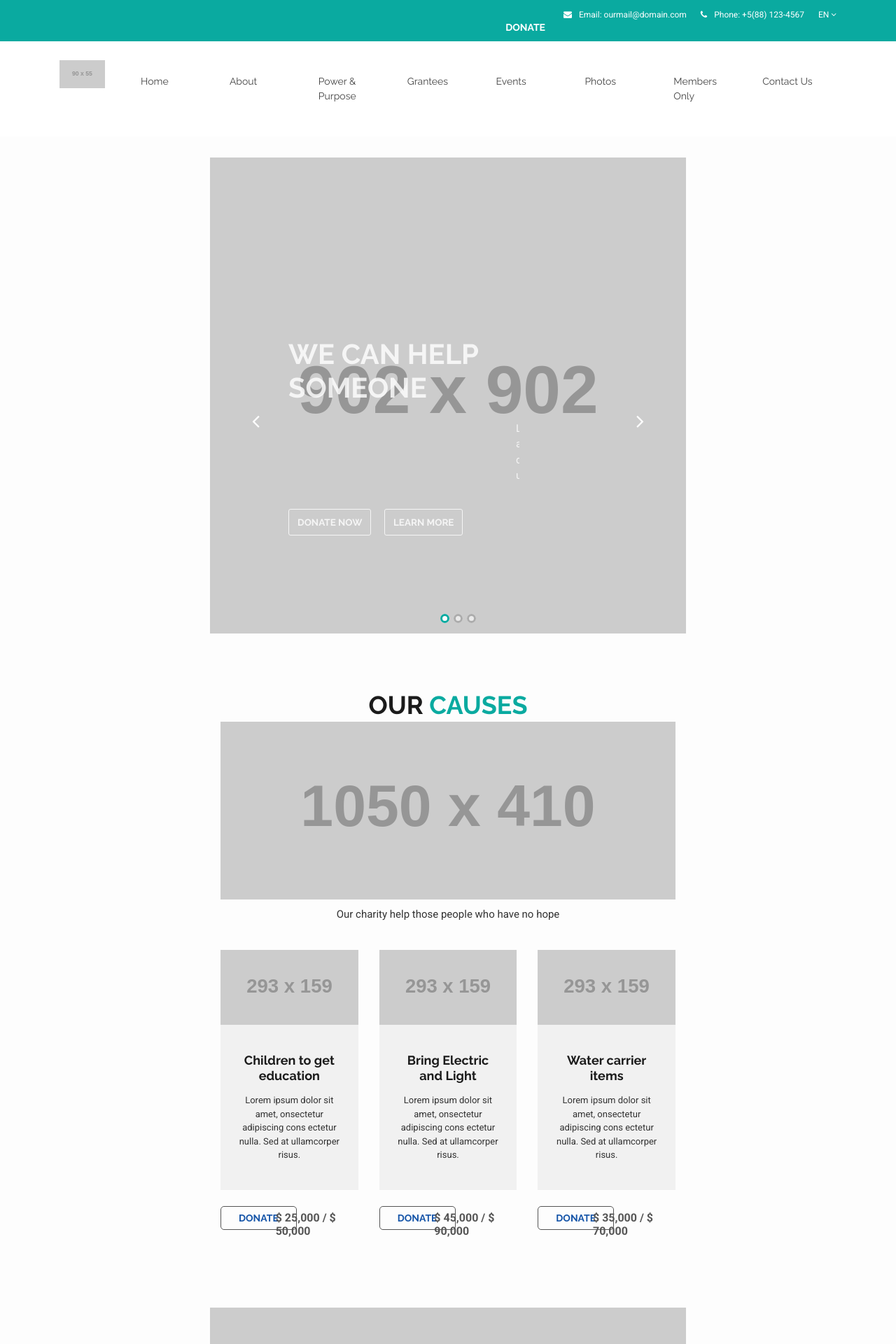
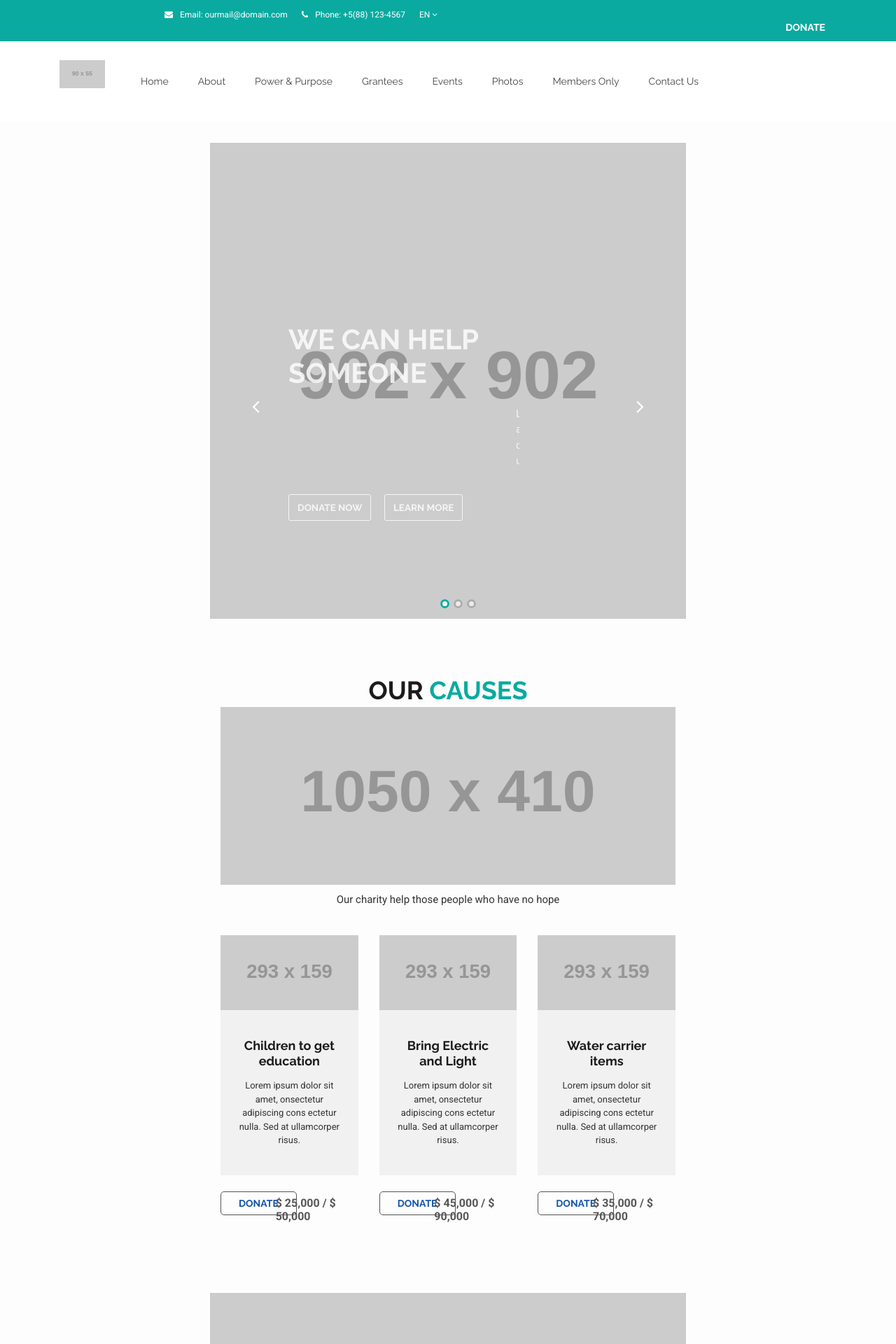
Before and after one commit to brightplum/ccc-foundation, a Jekyll site: the page built from index.html, in a window 1280 px wide. Shown: the top 1920 px of the page at 70% size. Built offline with Jekyll 4.4.1, drawn with Linux system fonts in a browser that asks for light colours.

Commit message:
moved donate button to top bar

```diff
--- a/_includes/header.html
+++ b/_includes/header.html
@@ -35,6 +35,8 @@
               </ul>
             </nav>
           </div>
+        </div>
+        <div class="col">
           <div class="donate-button">
             <a class="waves-effect waves-light" href="donate.html">Donate</a>
           </div>
@@ -58,10 +60,10 @@
         </div>
         <div class="col-md-11 col-xs-12">
           <div class="main-menu">
-            <nav class="container">
-              <ul class="row">
+            <nav class="">
+              <ul class="">
                 {% for item in site.data.navigation %}
-                <li class="col">
+                <li class="">
                   <a href="{{ site.url }}{{ item.link }}">
                     {{ item.name }}
                   </a>
```
